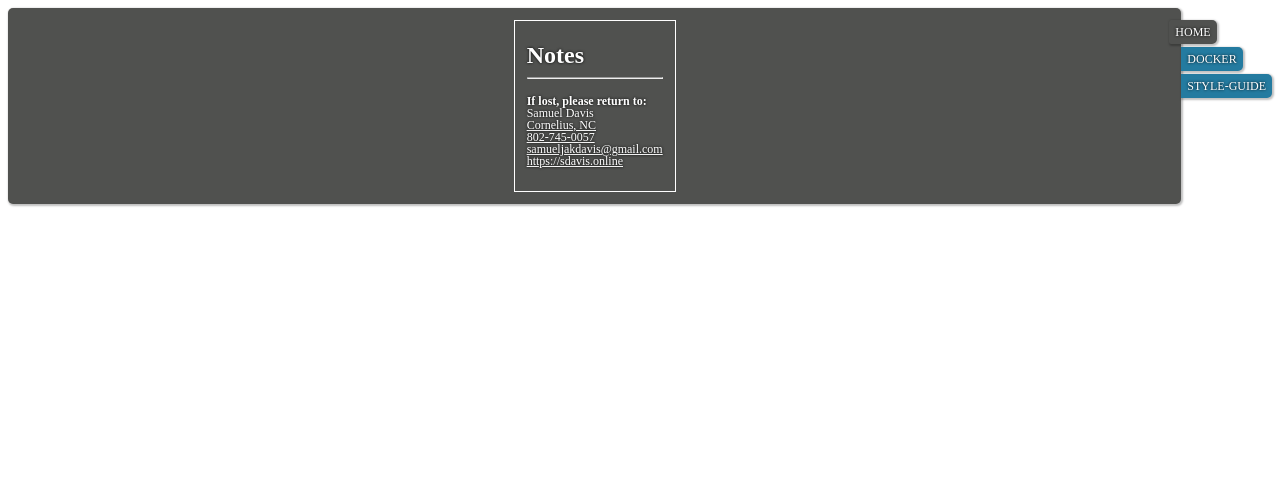
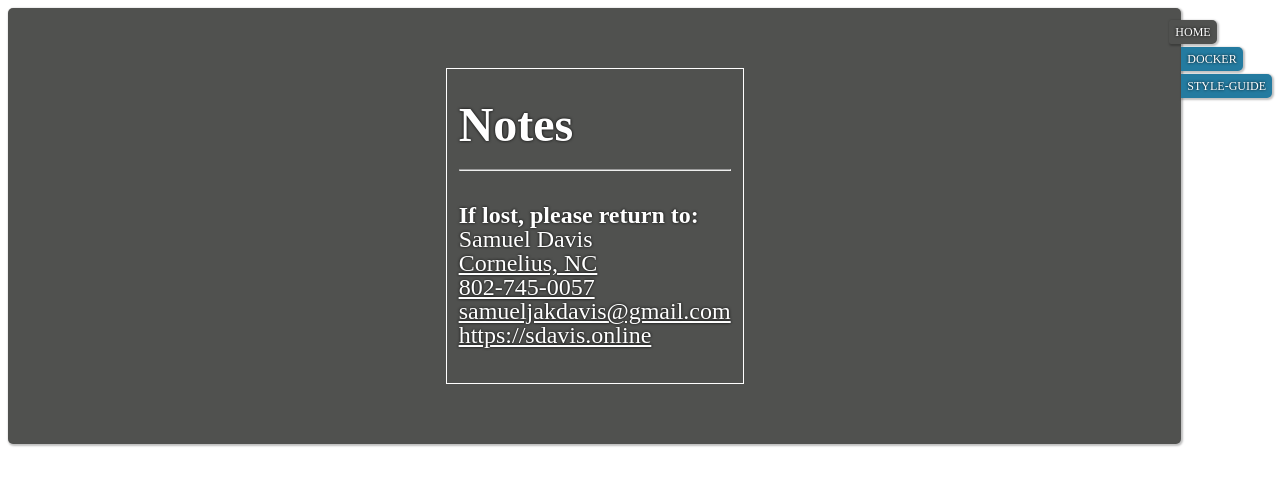
Before and after one commit to SamuelDavis/notes, a Vue app: page / in a window 1280 px wide. Shown: the top 486 px of the page. Built offline with nearby package versions, Linux system fonts and the light colour scheme.

Commit message:
increase homepage fontsize and padding

```diff
--- a/src/views/Home.vue
+++ b/src/views/Home.vue
@@ -35,8 +35,12 @@
 
 <style lang="scss">
   #home {
+    font-size: 2rem;
+    line-height: 2rem;
     text-align: center;
     background-color: #50514F;
+    padding-top: 4rem;
+    padding-bottom: 4rem;
 
     > .content {
       display: inline-block;
```
